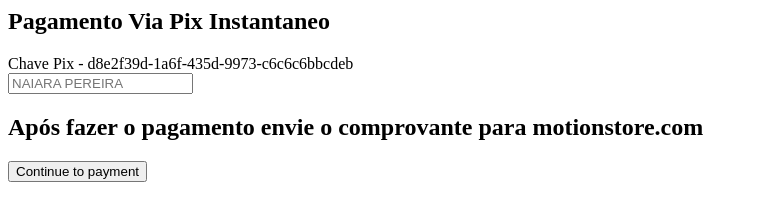
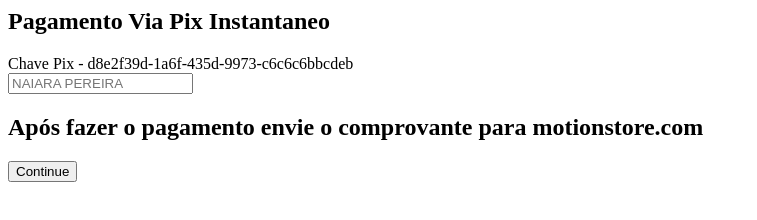
Before and after one commit to minezinxq/compra-mixxz, a plain HTML site: page index.html in a window 1280 px wide. Shown: the whole page, without its empty margins (0-757 px from the left). Drawn offline with Linux system fonts and the light colour scheme.

Commit message:
Update index.html

```diff
--- a/index.html
+++ b/index.html
@@ -20,7 +20,7 @@
                 </div>
                 <div class="grup submit-group">
                     <span class="arrow"></span>
-                    <input type="submit" class="submit" value="Continue to payment">
+                    <input type="submit" class="submit" value="Continue">
                 </div>
             </form>
         </article>
```
